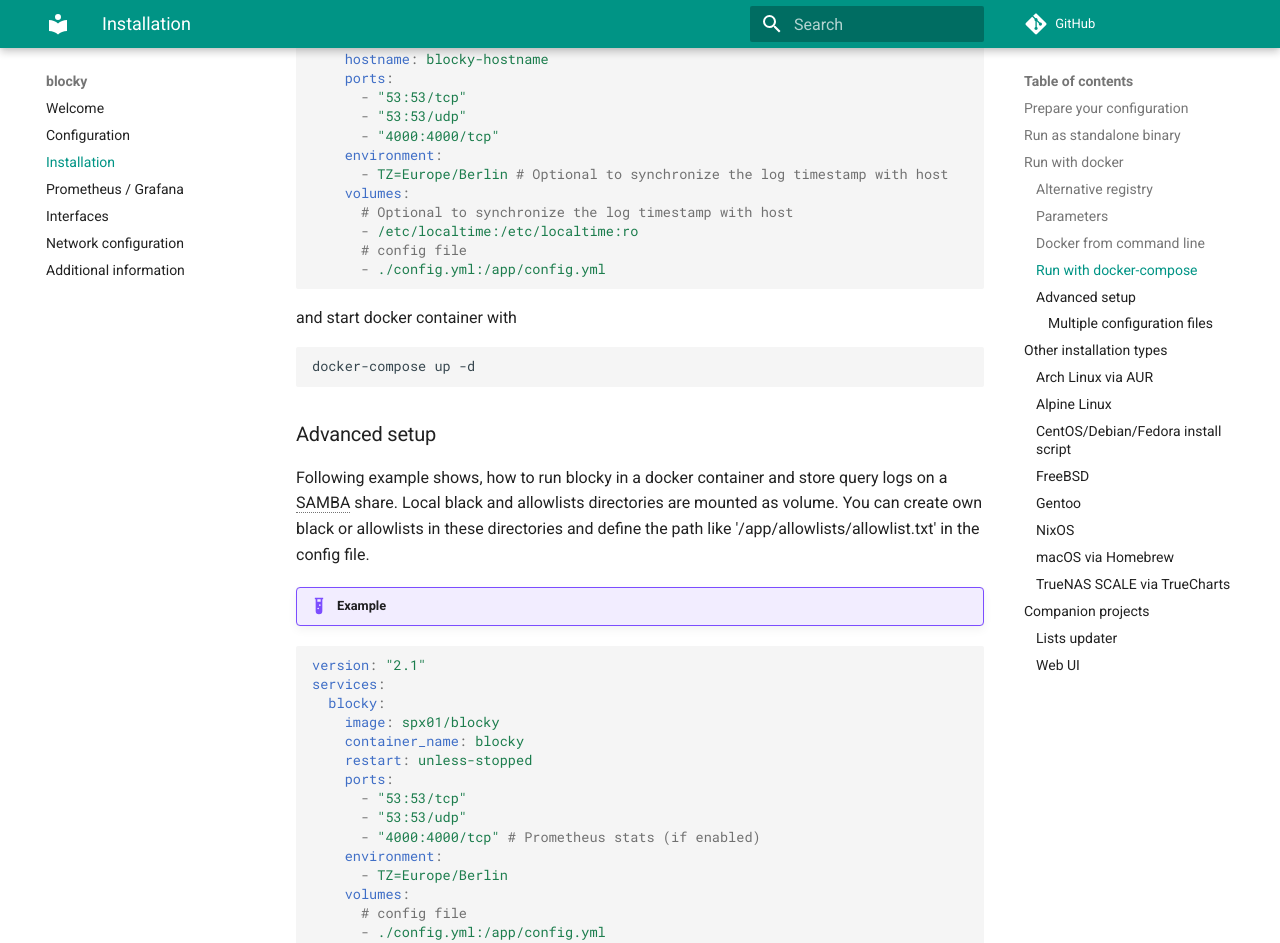
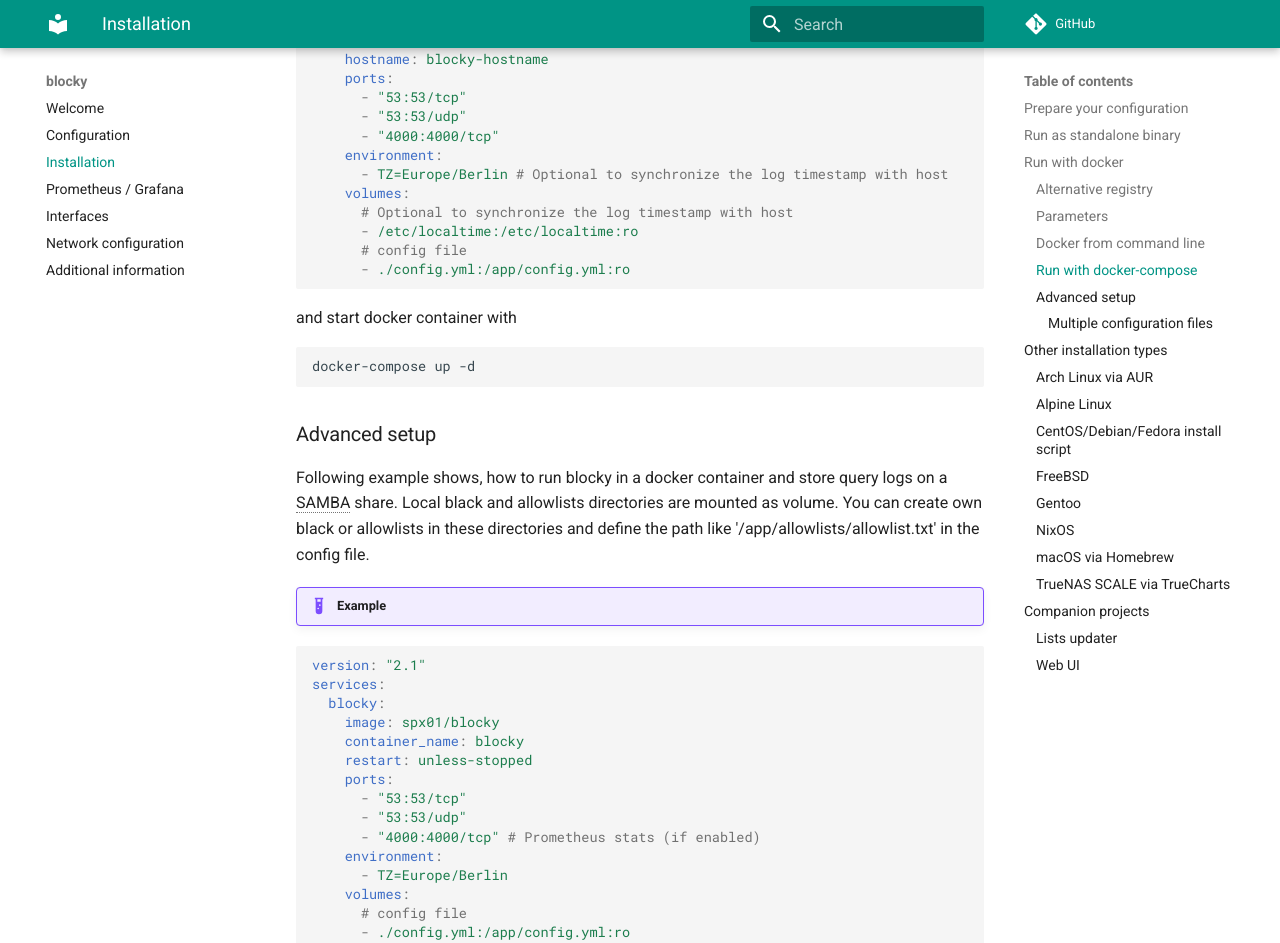
Before and after one commit to 0xERR0R/blocky, an MkDocs documentation site: the page built from docs/installation.md, in a window 1280 px wide and 1400 px high, scrolled down 1781 px. Shown: the top 943 px of the window. Built offline with MkDocs 1.6.1 and Material for MkDocs 9.7.7, drawn with Linux system fonts in a browser that asks for light colours; comment, search, counter and statistics services are not loaded; the version menu is left out.

````diff
--- a/docs/installation.md
+++ b/docs/installation.md
@@ -84,7 +84,7 @@ services:
       # Optional to synchronize the log timestamp with host
       - /etc/localtime:/etc/localtime:ro
       # config file
-      - ./config.yml:/app/config.yml
+      - ./config.yml:/app/config.yml:ro
 ```
 
 and start docker container with
@@ -116,7 +116,7 @@ services:
       - TZ=Europe/Berlin
     volumes:
       # config file
-      - ./config.yml:/app/config.yml
+      - ./config.yml:/app/config.yml:ro
       # write query logs in this volume
       - queryLogs:/logs
       # put your custom allow/denylists in these directories
````
